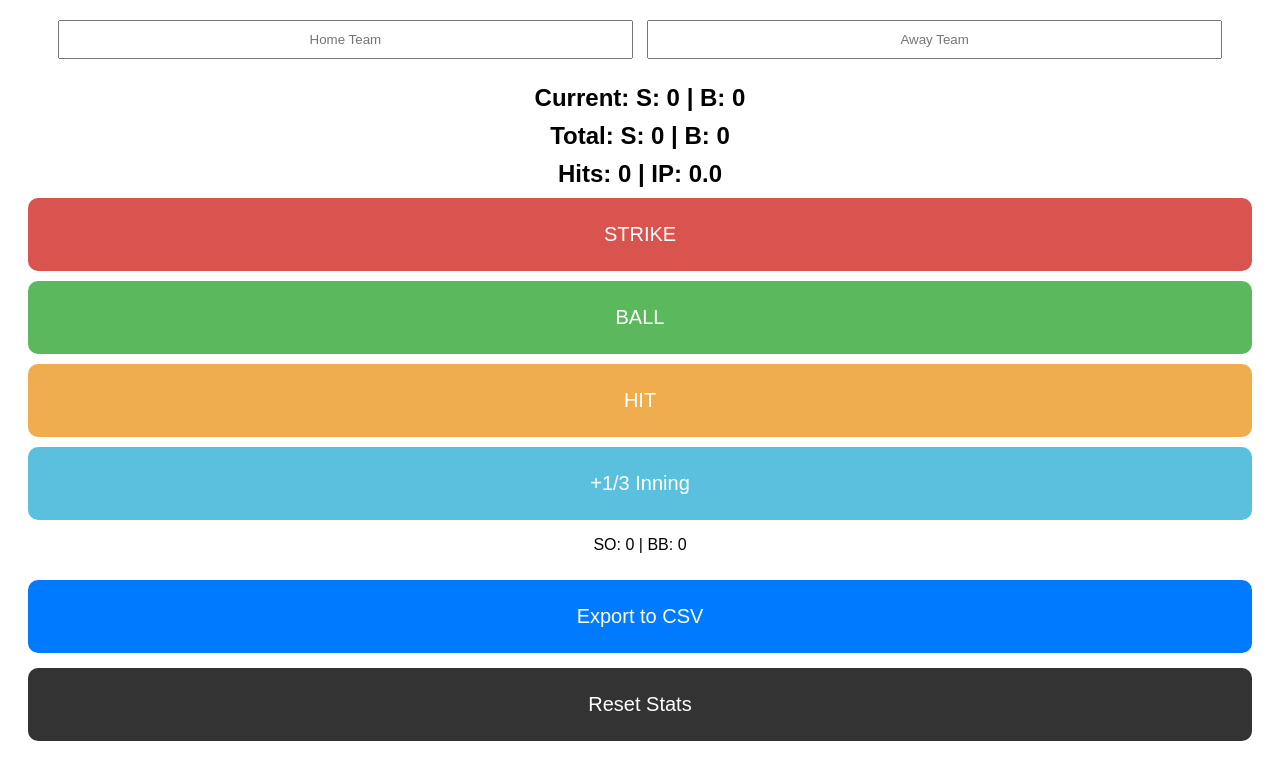
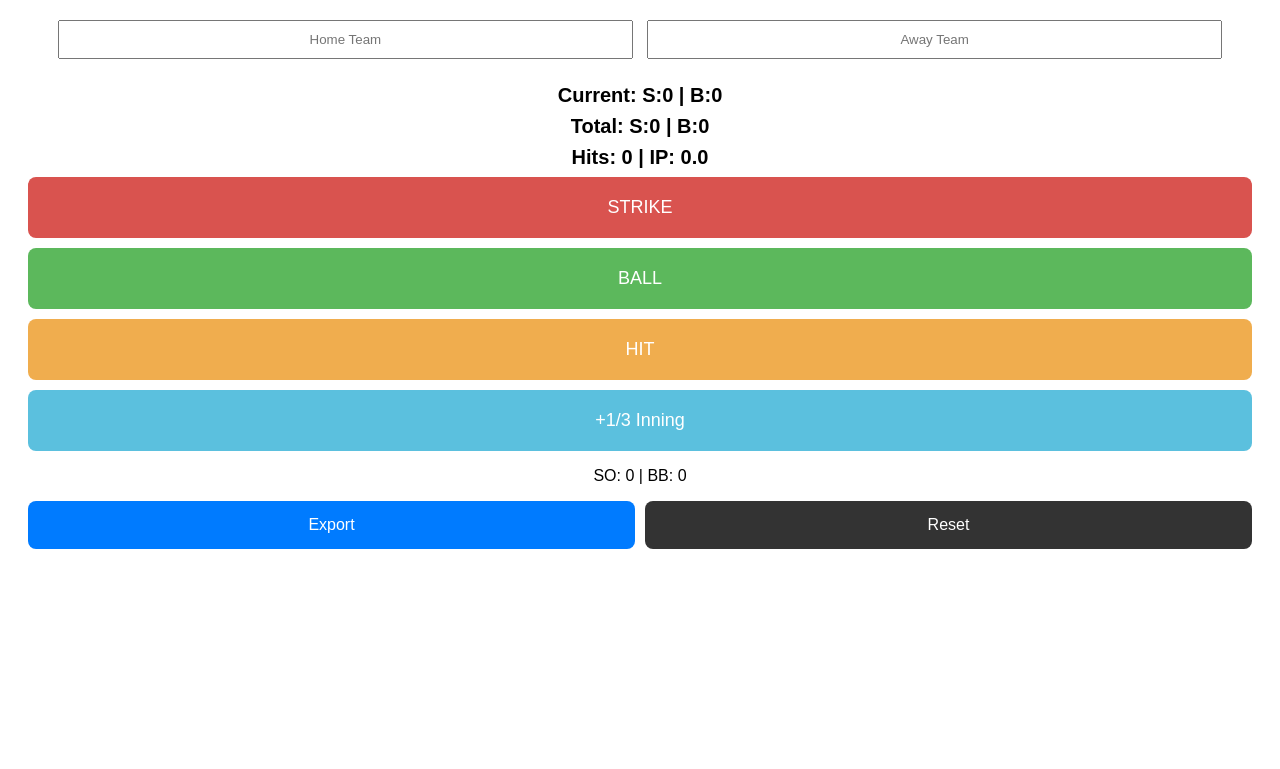
Before and after one commit to Osvelazq/Pitch-Count, a plain HTML site: page index.html in a window 1280 px wide. Shown: the part 72-841 px from the top of the page. After the commit the page ends 800 px from the top, so only its background shows below. Drawn offline with Linux system fonts and the light colour scheme.

Commit message:
Adjust styles and layout for stats and buttons

```diff
--- a/index.html
+++ b/index.html
@@ -8,15 +8,17 @@
         body { font-family: sans-serif; text-align: center; padding: 20px; touch-action: manipulation; }
         .teams { margin-bottom: 20px; }
         input { padding: 10px; width: 45%; margin: 5px; text-align: center; }
-        .stats { font-size: 24px; margin: 10px 0; font-weight: bold; }
+        .stats { font-size: 20px; margin: 8px 0; font-weight: bold; }
         .button-container { display: flex; flex-direction: column; gap: 10px; }
-        button { padding: 25px; font-size: 20px; border: none; border-radius: 10px; color: white; width: 100%; }
+        button { padding: 20px; font-size: 18px; border: none; border-radius: 8px; color: white; width: 100%; }
+        .row { display: flex; gap: 10px; margin-top: 15px; }
+        .row button { padding: 15px; font-size: 16px; }
         #strikeBtn { background-color: #d9534f; }
         #ballBtn { background-color: #5cb85c; }
         #hitBtn { background-color: #f0ad4e; }
         #inningBtn { background-color: #5bc0de; }
-        #resetBtn { background-color: #333; margin-top: 15px; }
-        #exportBtn { background-color: #007bff; margin-top: 10px; }
+        #exportBtn { background-color: #007bff; flex: 1; }
+        #resetBtn { background-color: #333; flex: 1; }
     </style>
 </head>
 <body>
@@ -26,8 +28,8 @@
         <input type="text" id="awayTeam" placeholder="Away Team" oninput="saveTeams()">
     </div>
 
-    <div class="stats">Current: S: <span id="s">0</span> | B: <span id="b">0</span></div>
-    <div class="stats">Total: S: <span id="ts">0</span> | B: <span id="tb">0</span></div>
+    <div class="stats">Current: S:<span id="s">0</span> | B:<span id="b">0</span></div>
+    <div class="stats">Total: S:<span id="ts">0</span> | B:<span id="tb">0</span></div>
     <div class="stats">Hits: <span id="h">0</span> | IP: <span id="ip">0.0</span></div>
 
     <div class="button-container">
@@ -39,8 +41,10 @@
 
     <p>SO: <span id="so">0</span> | BB: <span id="bb">0</span></p>
 
-    <button id="exportBtn" onclick="exportData()">Export to CSV</button>
-    <button id="resetBtn" onclick="reset()">Reset Stats</button>
+    <div class="row">
+        <button id="exportBtn" onclick="exportData()">Export</button>
+        <button id="resetBtn" onclick="reset()">Reset</button>
+    </div>
 
     <script>
         let s = parseInt(localStorage.getItem('s')) || 0;
```
